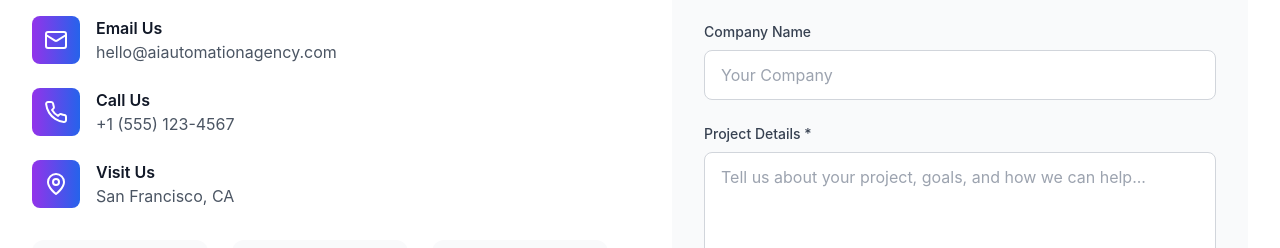
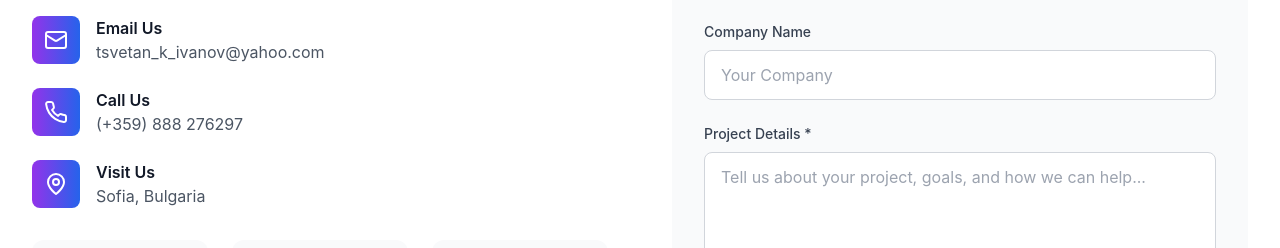
Before and after one commit to Ceco1972/AIAutomationAgencyWebsite, a React (Vite) app: page /contact in a window 1280 px wide. Shown: the part 704-952 px from the top of the page. Built offline with nearby package versions, Linux system fonts and the light colour scheme.

Commit message:
Update Contact Information

```diff
--- a/src/pages/Contact.tsx
+++ b/src/pages/Contact.tsx
@@ -73,7 +73,7 @@ const Contact: React.FC = () => {
                   </div>
                   <div>
                     <div className="font-semibold text-gray-900 dark:text-white">{t('contact.getInTouch.email')}</div>
-                    <div className="text-gray-600 dark:text-gray-300">hello@aiautomationagency.com</div>
+                    <div className="text-gray-600 dark:text-gray-300">tsvetan_k_ivanov@yahoo.com</div>
                   </div>
                 </div>
 
@@ -83,7 +83,7 @@ const Contact: React.FC = () => {
                   </div>
                   <div>
                     <div className="font-semibold text-gray-900 dark:text-white">{t('contact.getInTouch.call')}</div>
-                    <div className="text-gray-600 dark:text-gray-300">+1 (555) 123-4567</div>
+                    <div className="text-gray-600 dark:text-gray-300">(+359) 888 276297</div>
                   </div>
                 </div>
 
@@ -93,7 +93,7 @@ const Contact: React.FC = () => {
                   </div>
                   <div>
                     <div className="font-semibold text-gray-900 dark:text-white">{t('contact.getInTouch.visit')}</div>
-                    <div className="text-gray-600 dark:text-gray-300">San Francisco, CA</div>
+                    <div className="text-gray-600 dark:text-gray-300">Sofia, Bulgaria</div>
                   </div>
                 </div>
               </div>
```
